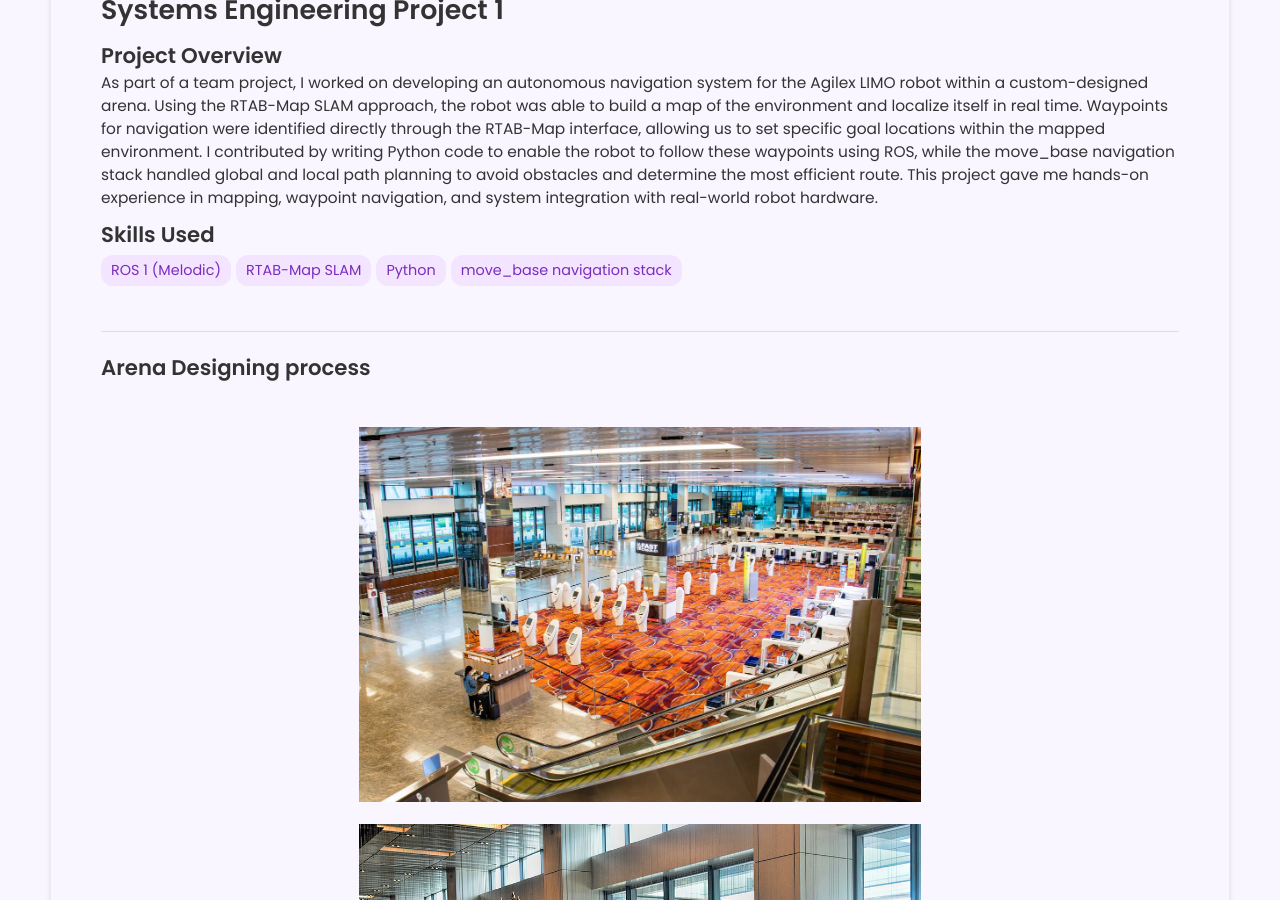
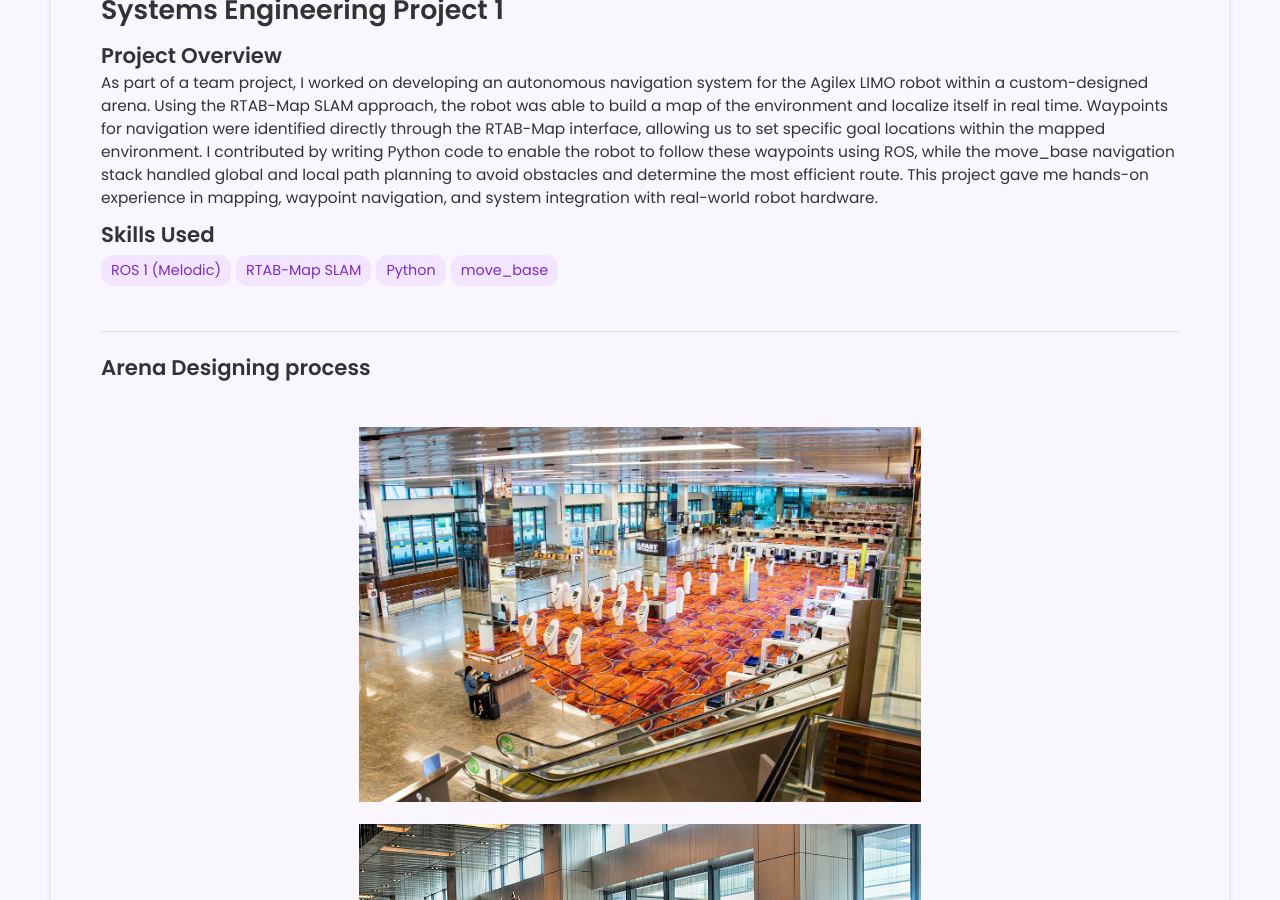
Before and after one commit to Darrshini/darrshini.github.io, a Jekyll site: the page built from _projects/Systems Engineering Project 1/index.md, in a window 1280 px wide and 900 px high, scrolled down 517 px. Built offline with Jekyll 4.4.1, drawn with Linux system fonts in a browser that asks for light colours.

Commit message:
Update index.md

```diff
--- a/_projects/Systems Engineering Project 1/index.md
+++ b/_projects/Systems Engineering Project 1/index.md
@@ -7,7 +7,7 @@ skills:
   - ROS 1 (Melodic)
   - RTAB-Map SLAM
   - Python
-  - move_base navigation stack
+  - move_base
 
 main-image: /limo_robot.jpg
 ---
```
